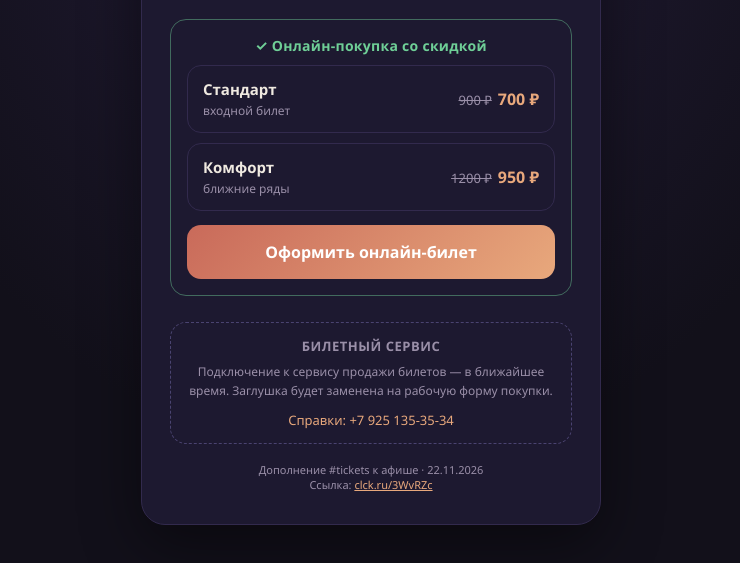
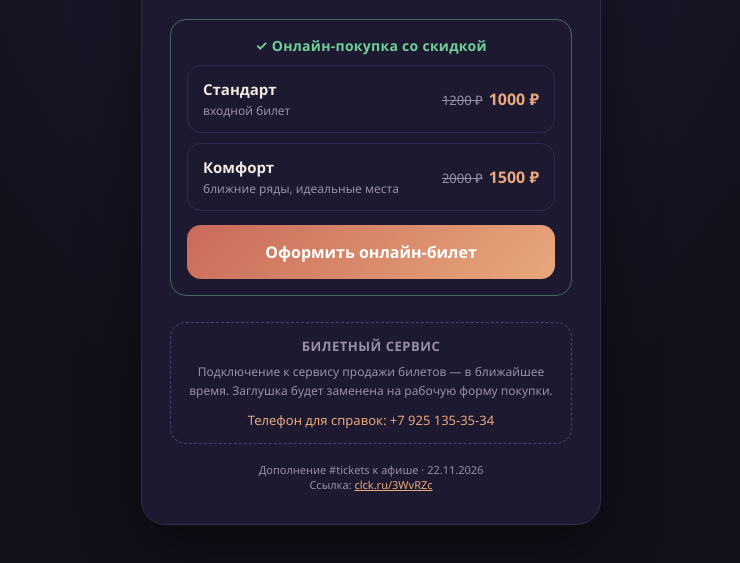
Before and after one commit to gleb-gatsura/concert.2026-11-22.muzyka, a plain HTML site: page tickets/index.html in a window 1280 px wide. Shown: the part 209-772 px from the top of the page, without its empty margins (269-1009 px from the left). Drawn offline with Linux system fonts and the light colour scheme.

Commit message:
???????? ???????? ???????: ??????? ??? ???????, ???? 1750->2000, ????? ??????? ????

```diff
--- a/tickets/index.html
+++ b/tickets/index.html
@@ -94,14 +94,14 @@
             <div class="name">Стандарт</div>
             <div class="meta">входной билет</div>
           </div>
-          <div class="price"><span class="old">900 ₽</span>700 ₽</div>
+          <div class="price"><span class="old">1200 ₽</span>1000 ₽</div>
         </div>
         <div class="event">
           <div>
             <div class="name">Комфорт</div>
-            <div class="meta">ближние ряды</div>
+            <div class="meta">ближние ряды, идеальные места</div>
           </div>
-          <div class="price"><span class="old">1200 ₽</span>950 ₽</div>
+          <div class="price"><span class="old">2000 ₽</span>1500 ₽</div>
         </div>
       </div>
       <a class="cta" href="#" onclick="alert('Подключение к билетному сервису — скоро. Ссылка появится здесь.'); return false;">Оформить онлайн-билет</a>
@@ -110,7 +110,7 @@
     <div class="bottom" id="tickets">
       <div class="t">Билетный сервис</div>
       <p>Подключение к сервису продажи билетов — в ближайшее время. Заглушка будет заменена на рабочую форму покупки.</p>
-      <div class="ph">Справки: +7 925 135-35-34</div>
+      <div class="ph">Телефон для справок: +7 925 135-35-34</div>
     </div>
 
     <footer>Дополнение #tickets к афише · 22.11.2026<br>Ссылка: <a href="https://clck.ru/3WvRZc" style="color:var(--accent2)">clck.ru/3WvRZc</a></footer>
```
